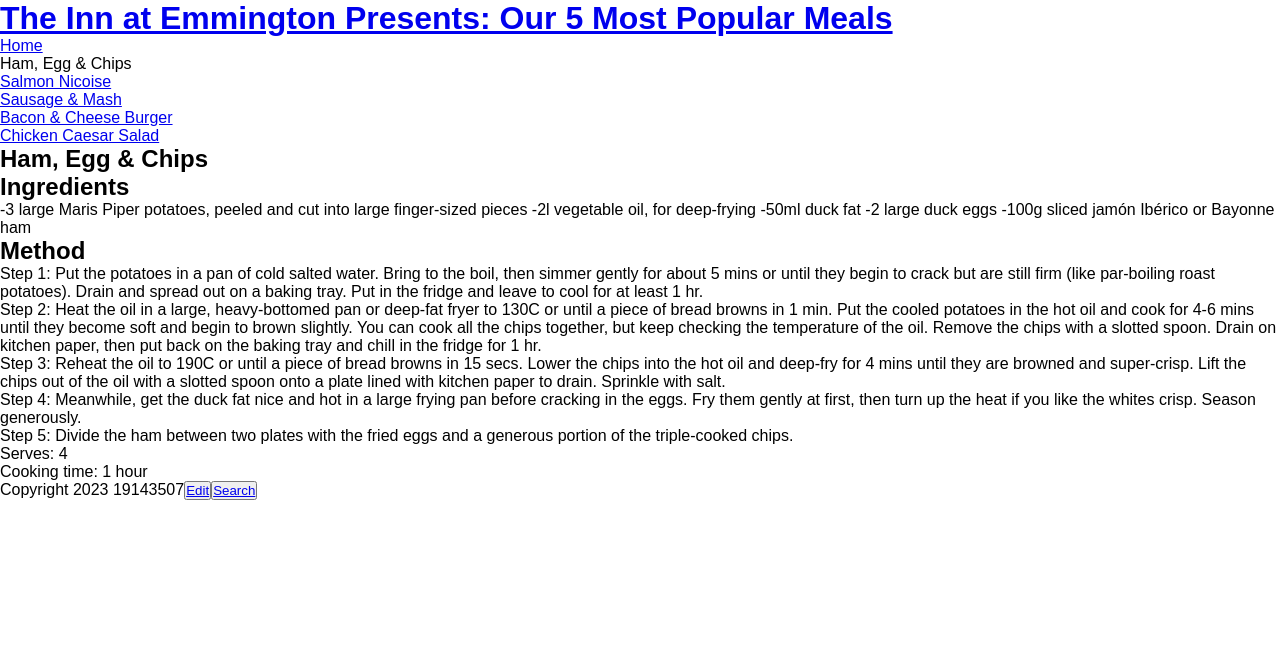
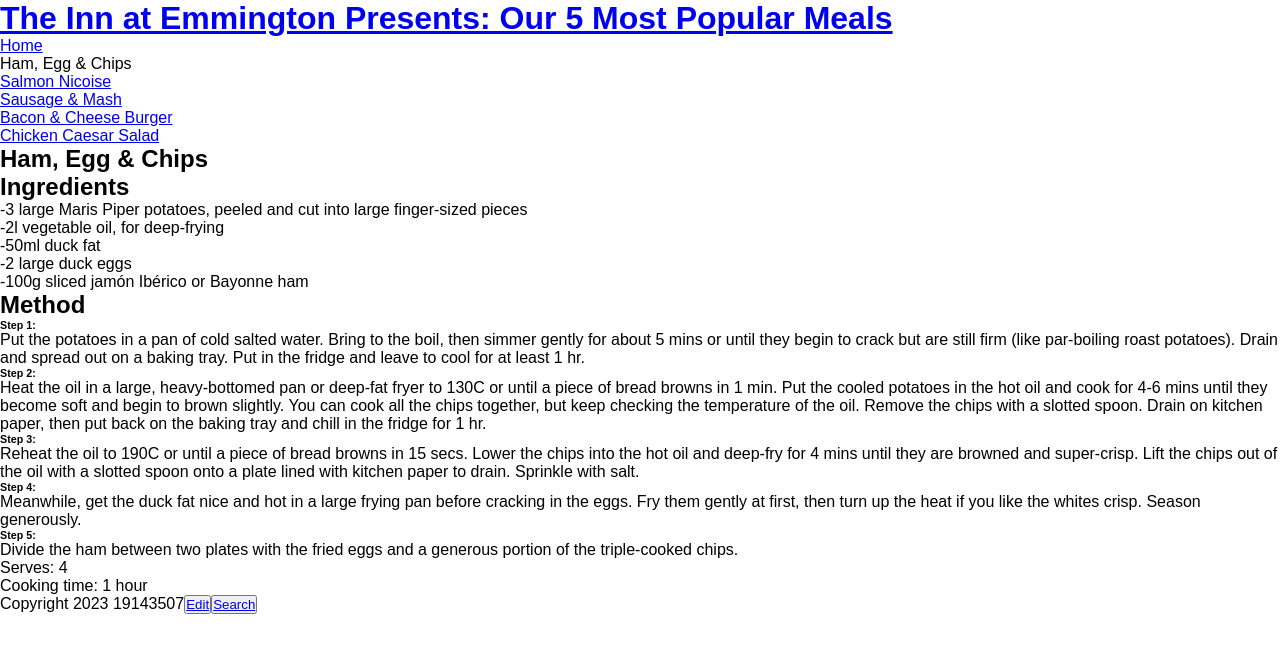
Before and after one commit to 19143507/inn-at-emmington, a Jekyll site: the page built from _recipes/recipe2.md, in a window 1280 px wide. Shown: the top 653 px of the page. Built offline with Jekyll 4.4.1, drawn with Linux system fonts in a browser that asks for light colours.

```diff
--- a/_recipes/recipe2.md
+++ b/_recipes/recipe2.md
@@ -8,26 +8,42 @@ published: true
 ## Ingredients
 
 \-3 large Maris Piper potatoes, peeled and cut into large finger-sized pieces
--2l vegetable oil, for deep-frying
--50ml duck fat
--2 large duck eggs
--100g sliced jamón Ibérico or Bayonne ham
+
+\-2l vegetable oil, for deep-frying
+
+\-50ml duck fat
+
+\-2 large duck eggs
+
+\-100g sliced jamón Ibérico or Bayonne ham
+
+
 
 ## Method
 
-Step 1:
+###### Step 1:
+
+
 Put the potatoes in a pan of cold salted water. Bring to the boil, then simmer gently for about 5 mins or until they begin to crack but are still firm (like par-boiling roast potatoes). Drain and spread out on a baking tray. Put in the fridge and leave to cool for at least 1 hr.
 
-Step 2:
+###### Step 2:
+
+
 Heat the oil in a large, heavy-bottomed pan or deep-fat fryer to 130C or until a piece of bread browns in 1 min. Put the cooled potatoes in the hot oil and cook for 4-6 mins until they become soft and begin to brown slightly. You can cook all the chips together, but keep checking the temperature of the oil. Remove the chips with a slotted spoon. Drain on kitchen paper, then put back on the baking tray and chill in the fridge for 1 hr.
 
-Step 3:
+###### Step 3:
+
+
 Reheat the oil to 190C or until a piece of bread browns in 15 secs. Lower the chips into the hot oil and deep-fry for 4 mins until they are browned and super-crisp. Lift the chips out of the oil with a slotted spoon onto a plate lined with kitchen paper to drain. Sprinkle with salt.
 
-Step 4:
+###### Step 4:
+
+
 Meanwhile, get the duck fat nice and hot in a large frying pan before cracking in the eggs. Fry them gently at first, then turn up the heat if you like the whites crisp. Season generously.
 
-Step 5:
+###### Step 5:
+
+
 Divide the ham between two plates with the fried eggs and a generous portion of the triple-cooked chips.
 
 * Serves: 4
```
